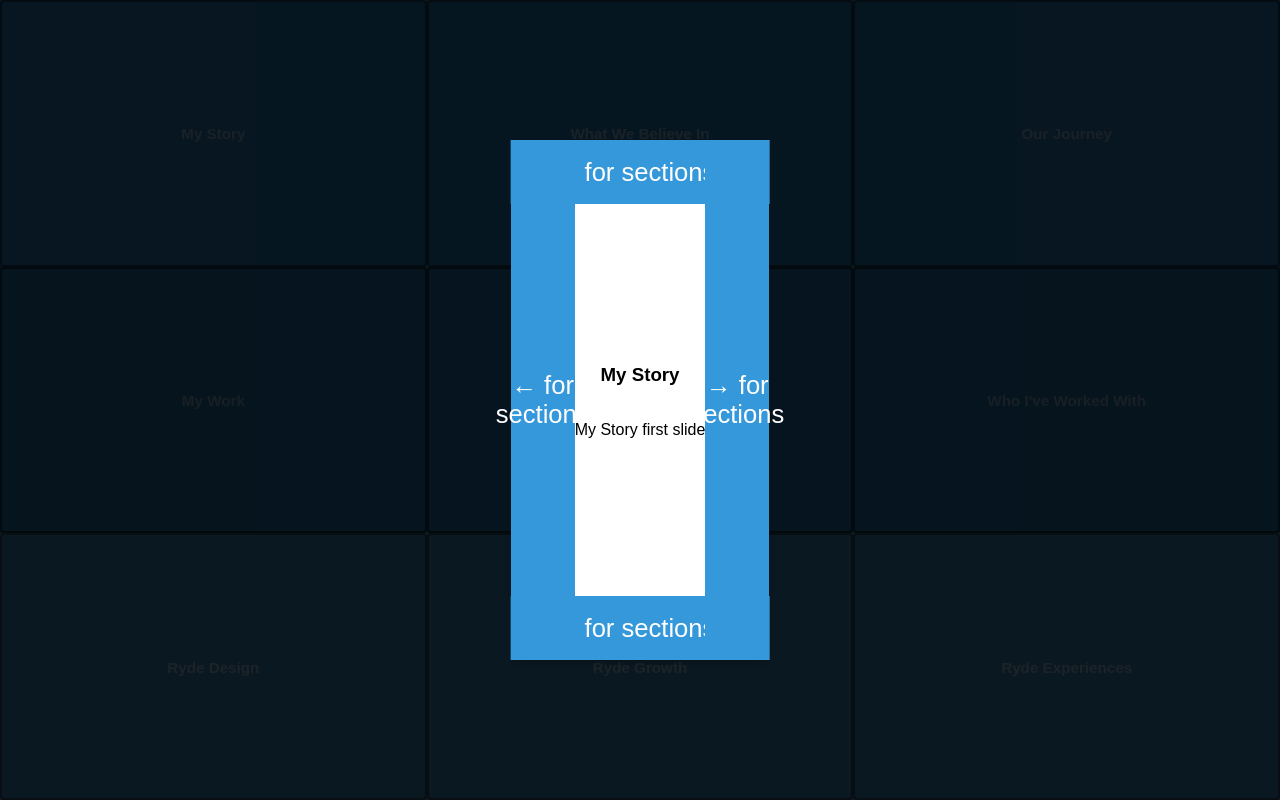
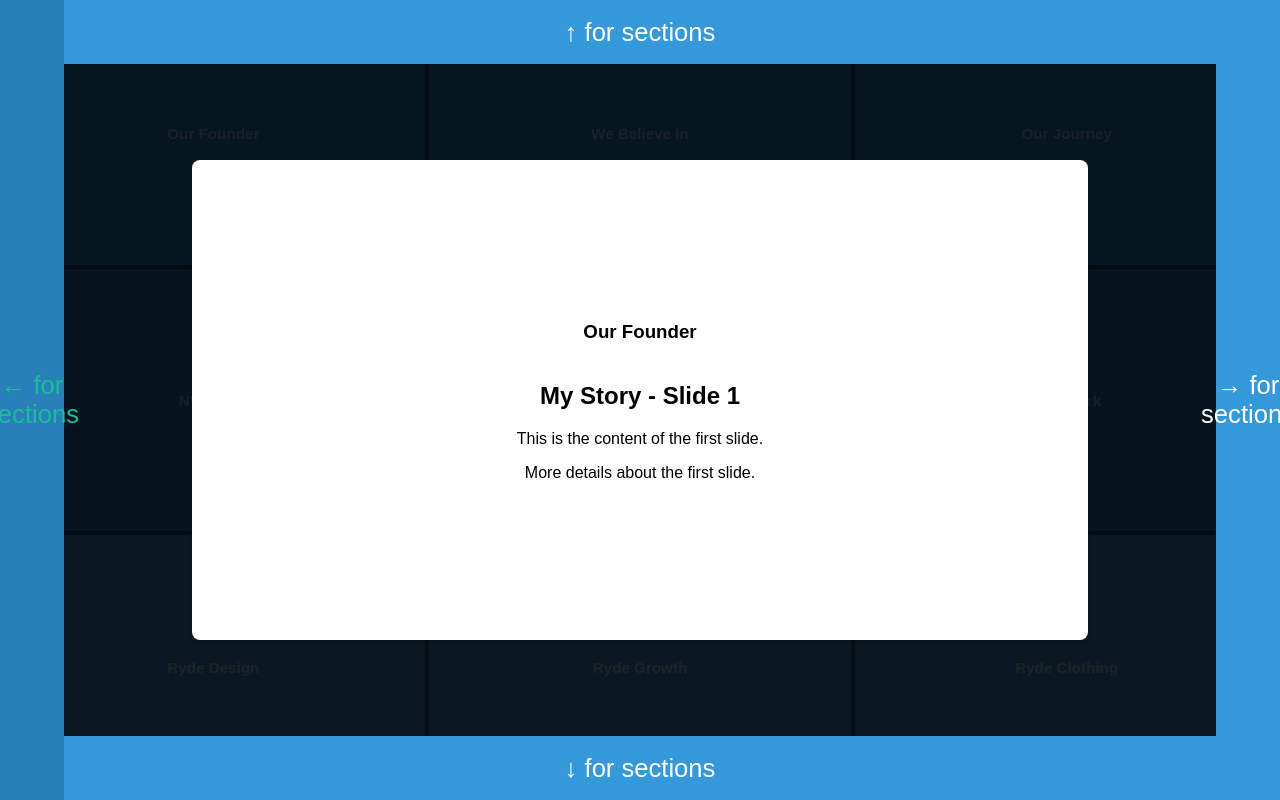
Before and after one commit to ImSteffi/ryde-international, a React (Vite) app in the folder src/ryde-international-frontend/: page / in a window 1280 px wide. Both pictures are taken after a click on the element 213 px from the left and 133 px from the top of the page. Built offline with nearby package versions, Linux system fonts and the light colour scheme.

Commit message:
refined design and enhanced code quality

```diff
--- a/src/ryde-international-frontend/src/App.jsx
+++ b/src/ryde-international-frontend/src/App.jsx
@@ -40,6 +40,7 @@ function App() {
     if (isMobile) {
       if (visibleSection === section) {
         setOpenCard(section);
+        setCurrentSlide(0);
         setVisibleSection(null);
       } else {
         setVisibleSection(section);
@@ -54,6 +55,7 @@ function App() {
     if (openCard && !event.target.closest(".card")) {
       setOpenCard(null);
       setVisibleSection(null);
+      setCurrentSlide(0);
     }
   };
 
@@ -87,7 +89,10 @@ function App() {
 
     const touchDistance = touchStartY.current - touchEndY.current;
 
-    if (touchDistance > 50 && currentSlide < content[openCard].slides.length - 1) {
+    if (
+      touchDistance > 50 &&
+      currentSlide < content[openCard].slides.length - 1
+    ) {
       setCurrentSlide((prev) => prev + 1);
     } else if (touchDistance < -50 && currentSlide > 0) {
       setCurrentSlide((prev) => prev - 1);
@@ -146,54 +151,387 @@ function App() {
     }
 
     setOpenCard(sectionOrder[row][col]);
-    setCurrentSlide(0); // Reset to the first slide when switching sections
+    setCurrentSlide(0);
   };
 
   const content = {
     sec1con1: {
-      title: "My Story",
+      title: "Our Founder",
       text: "As the founder of Ryde International, I started this journey with a vision to redefine the boundaries of global consulting. With over a decade of experience in the industry, my story is one of innovation, perseverance, and a relentless pursuit of excellence.",
-      slides: ["My Story first slide", "My Story second slide", "My Story third slide"],
+      slides: [
+        {
+          id: "slide1",
+          content: (
+            <div>
+              <h2>My Story - Slide 1</h2>
+              <p>This is the content of the first slide.</p>
+              <div className="additional-info">
+                <p>More details about the first slide.</p>
+              </div>
+            </div>
+          ),
+        },
+        {
+          id: "slide2",
+          content: (
+            <div>
+              <h2>My Story - Slide 2</h2>
+              <p>This is the content of the second slide.</p>
+              <div className="additional-info">
+                <p>More details about the second slide.</p>
+              </div>
+            </div>
+          ),
+        },
+        {
+          id: "slide3",
+          content: (
+            <div>
+              <h2>My Story - Slide 3</h2>
+              <p>This is the content of the third slide.</p>
+              <div className="additional-info">
+                <p>More details about the third slide.</p>
+              </div>
+            </div>
+          ),
+        },
+      ],
     },
     sec1con2: {
-      title: "What We Believe In",
+      title: "We Believe In",
       text: "At Ryde International, we believe in the power of collaboration, integrity, and innovation. Our core values guide everything we do, from the way we interact with clients to the solutions we deliver. We are committed to driving meaningful change for businesses worldwide.",
-      slides: ["What We Believe In first slide", "What We Believe In second slide", "What We Believe In third slide"],
+      slides: [
+        {
+          id: "slide1",
+          content: (
+            <div>
+              <h2>What We Believe In - Slide 1</h2>
+              <p>This is the content of the first slide.</p>
+              <div className="additional-info">
+                <p>More details about the first slide.</p>
+              </div>
+            </div>
+          ),
+        },
+        {
+          id: "slide2",
+          content: (
+            <div>
+              <h2>What We Believe In - Slide 2</h2>
+              <p>This is the content of the second slide.</p>
+              <div className="additional-info">
+                <p>More details about the second slide.</p>
+              </div>
+            </div>
+          ),
+        },
+        {
+          id: "slide3",
+          content: (
+            <div>
+              <h2>What We Believe In - Slide 3</h2>
+              <p>This is the content of the third slide.</p>
+              <div className="additional-info">
+                <p>More details about the third slide.</p>
+              </div>
+            </div>
+          ),
+        },
+      ],
     },
     sec1con3: {
       title: "Our Journey",
       text: "Our journey began with a single idea: to create a consulting firm that truly understands the unique challenges of today's global market. Over the years, we have grown into a trusted partner for businesses across various industries, providing them with the insights and strategies needed to thrive.",
-      slides: ["first slide", "second slide", "third slide"],
+      slides: [
+        {
+          id: "slide1",
+          content: (
+            <div>
+              <h2>Our Journey - Slide 1</h2>
+              <p>This is the content of the first slide.</p>
+              <div className="additional-info">
+                <p>More details about the first slide.</p>
+              </div>
+            </div>
+          ),
+        },
+        {
+          id: "slide2",
+          content: (
+            <div>
+              <h2>Our Journey - Slide 2</h2>
+              <p>This is the content of the second slide.</p>
+              <div className="additional-info">
+                <p>More details about the second slide.</p>
+              </div>
+            </div>
+          ),
+        },
+        {
+          id: "slide3",
+          content: (
+            <div>
+              <h2>Our Journey - Slide 3</h2>
+              <p>This is the content of the third slide.</p>
+              <div className="additional-info">
+                <p>More details about the third slide.</p>
+              </div>
+            </div>
+          ),
+        },
+      ],
     },
     sec2con1: {
-      title: "My Work",
+      title: "NWBrand",
       text: "Throughout my career, I have had the privilege of working with some of the most forward-thinking companies around the world. My work is centered on delivering actionable insights, sustainable growth strategies, and transformative solutions that empower businesses to succeed.",
-      slides: ["first slide", "second slide", "third slide"],
+      slides: [
+        {
+          id: "slide1",
+          content: (
+            <div>
+              <h2>My Work - Slide 1</h2>
+              <p>This is the content of the first slide.</p>
+              <div className="additional-info">
+                <p>More details about the first slide.</p>
+              </div>
+            </div>
+          ),
+        },
+        {
+          id: "slide2",
+          content: (
+            <div>
+              <h2>My Work - Slide 2</h2>
+              <p>This is the content of the second slide.</p>
+              <div className="additional-info">
+                <p>More details about the second slide.</p>
+              </div>
+            </div>
+          ),
+        },
+        {
+          id: "slide3",
+          content: (
+            <div>
+              <h2>My Work - Slide 3</h2>
+              <p>This is the content of the third slide.</p>
+              <div className="additional-info">
+                <p>More details about the third slide.</p>
+              </div>
+            </div>
+          ),
+        },
+      ],
     },
     sec2con2: {
-      title: "What Do We Do",
+      title: "What We Do",
       text: "Ryde International specializes in providing tailored consulting services that address the complex needs of modern businesses. From strategy development to digital transformation, we offer a comprehensive range of services designed to help our clients navigate the challenges of today's dynamic market environment.",
-      slides: ["first slide", "second slide", "third slide"],
+      slides: [
+        {
+          id: "slide1",
+          content: (
+            <div>
+              <h2>What Do We Do - Slide 1</h2>
+              <p>This is the content of the first slide.</p>
+              <div className="additional-info">
+                <p>More details about the first slide.</p>
+              </div>
+            </div>
+          ),
+        },
+        {
+          id: "slide2",
+          content: (
+            <div>
+              <h2>What Do We Do - Slide 2</h2>
+              <p>This is the content of the second slide.</p>
+              <div className="additional-info">
+                <p>More details about the second slide.</p>
+              </div>
+            </div>
+          ),
+        },
+        {
+          id: "slide3",
+          content: (
+            <div>
+              <h2>What Do We Do - Slide 3</h2>
+              <p>This is the content of the third slide.</p>
+              <div className="additional-info">
+                <p>More details about the third slide.</p>
+              </div>
+            </div>
+          ),
+        },
+      ],
     },
     sec2con3: {
-      title: "Who I've Worked With",
+      title: "Our Work",
       text: "Over the years, I have partnered with a diverse range of clients, from startups to Fortune 500 companies. My focus has always been on building long-lasting relationships that are based on trust, mutual respect, and a shared commitment to achieving outstanding results.",
-      slides: ["first slide", "second slide", "third slide"],
+      slides: [
+        {
+          id: "slide1",
+          content: (
+            <div>
+              <h2>Who I've Worked With - Slide 1</h2>
+              <p>This is the content of the first slide.</p>
+              <div className="additional-info">
+                <p>More details about the first slide.</p>
+              </div>
+            </div>
+          ),
+        },
+        {
+          id: "slide2",
+          content: (
+            <div>
+              <h2>Who I've Worked With - Slide 2</h2>
+              <p>This is the content of the second slide.</p>
+              <div className="additional-info">
+                <p>More details about the second slide.</p>
+              </div>
+            </div>
+          ),
+        },
+        {
+          id: "slide3",
+          content: (
+            <div>
+              <h2>Who I've Worked With - Slide 3</h2>
+              <p>This is the content of the third slide.</p>
+              <div className="additional-info">
+                <p>More details about the third slide.</p>
+              </div>
+            </div>
+          ),
+        },
+      ],
     },
     sec3con1: {
       title: "Ryde Design",
       text: "At Ryde International, design is at the heart of everything we do. Our design philosophy is about creating solutions that are not only functional but also visually compelling. We believe that great design can transform businesses and create meaningful connections with customers.",
-      slides: ["first slide", "second slide", "third slide"],
+      slides: [
+        {
+          id: "slide1",
+          content: (
+            <div>
+              <h2>Ryde Design - Slide 1</h2>
+              <p>This is the content of the first slide.</p>
+              <div className="additional-info">
+                <p>More details about the first slide.</p>
+              </div>
+            </div>
+          ),
+        },
+        {
+          id: "slide2",
+          content: (
+            <div>
+              <h2>Ryde Design - Slide 2</h2>
+              <p>This is the content of the second slide.</p>
+              <div className="additional-info">
+                <p>More details about the second slide.</p>
+              </div>
+            </div>
+          ),
+        },
+        {
+          id: "slide3",
+          content: (
+            <div>
+              <h2>Ryde Design - Slide 3</h2>
+              <p>This is the content of the third slide.</p>
+              <div className="additional-info">
+                <p>More details about the third slide.</p>
+              </div>
+            </div>
+          ),
+        },
+      ],
     },
     sec3con2: {
       title: "Ryde Growth",
-      text: "Growth is more than just expanding your business; it's about creating sustainable success. At Ryde International, we work closely with our clients to develop growth strategies that are innovative, data-driven, and tailored to their unique needs. We help businesses scale and succeed in today's competitive market.",
-      slides: ["first slide", "second slide", "third slide"],
+      text: "Growth is more than just expanding your business; it's about creating sustainable success. At Ryde International, we work` closely with our clients to develop growth strategies that are innovative, data-driven, and tailored to their unique needs. We help businesses scale and succeed in today's competitive market.",
+      slides: [
+        {
+          id: "slide1",
+          content: (
+            <div>
+              <h2>Ryde Growth - Slide 1</h2>
+              <p>This is the content of the first slide.</p>
+              <div className="additional-info">
+                <p>More details about the first slide.</p>
+              </div>
+            </div>
+          ),
+        },
+        {
+          id: "slide2",
+          content: (
+            <div>
+              <h2>Ryde Growth - Slide 2</h2>
+              <p>This is the content of the second slide.</p>
+              <div className="additional-info">
+                <p>More details about the second slide.</p>
+              </div>
+            </div>
+          ),
+        },
+        {
+          id: "slide3",
+          content: (
+            <div>
+              <h2>Ryde Growth - Slide 3</h2>
+              <p>This is the content of the third slide.</p>
+              <div className="additional-info">
+                <p>More details about the third slide.</p>
+              </div>
+            </div>
+          ),
+        },
+      ],
     },
     sec3con3: {
-      title: "Ryde Experiences",
+      title: "Ryde Clothing",
       text: "Creating memorable experiences is key to building lasting customer relationships. Ryde International specializes in designing experiences that resonate with your audience, from digital platforms to physical spaces. We help you create impactful, meaningful interactions that drive engagement and loyalty.",
-      slides: ["first slide", "second slide", "third slide"],
+      slides: [
+        {
+          id: "slide1",
+          content: (
+            <div>
+              <h2>Ryde Experiences - Slide 1</h2>
+              <p>This is the content of the first slide.</p>
+              <div className="additional-info">
+                <p>More details about the first slide.</p>
+              </div>
+            </div>
+          ),
+        },
+        {
+          id: "slide2",
+          content: (
+            <div>
+              <h2>Ryde Experiences - Slide 2</h2>
+              <p>This is the content of the second slide.</p>
+              <div className="additional-info">
+                <p>More details about the second slide.</p>
+              </div>
+            </div>
+          ),
+        },
+        {
+          id: "slide3",
+          content: (
+            <div>
+              <h2>Ryde Experiences - Slide 3</h2>
+              <p>This is the content of the third slide.</p>
+              <div className="additional-info">
+                <p>More details about the third slide.</p>
+              </div>
+            </div>
+          ),
+        },
+      ],
     },
   };
 
@@ -346,21 +684,31 @@ function App() {
           <div className="card">
             <h3>{content[openCard].title}</h3>
             <div className="content">
-              <div className="slide active">
-                <p>{content[openCard].slides[currentSlide]}</p>
-              </div>
+              {content[openCard].slides[currentSlide].content}
             </div>
             <div className="cardNavigation">
-              <button className="arrow up-arrow" onClick={() => navigateCard("up")}>
+              <button
+                className="arrow up-arrow"
+                onClick={() => navigateCard("up")}
+              >
                 ↑ for sections
               </button>
-              <button className="arrow down-arrow" onClick={() => navigateCard("down")}>
+              <button
+                className="arrow down-arrow"
+                onClick={() => navigateCard("down")}
+              >
                 ↓ for sections
               </button>
-              <button className="arrow left-arrow" onClick={() => navigateCard("left")}>
+              <button
+                className="arrow left-arrow"
+                onClick={() => navigateCard("left")}
+              >
                 ← for sections
               </button>
-              <button className="arrow right-arrow" onClick={() => navigateCard("right")}>
+              <button
+                className="arrow right-arrow"
+                onClick={() => navigateCard("right")}
+              >
                 → for sections
               </button>
             </div>
--- a/src/ryde-international-frontend/src/index.scss
+++ b/src/ryde-international-frontend/src/index.scss
@@ -145,11 +145,12 @@ html {
 }
 
 .card {
-  position: relative;
+  height: 60%;
+  width: 70%;
+  max-width: 1200px;
   background: white;
-  padding: 5%;
-  margin: 15%;
-  height: 65%;
+  padding: 20px;
+  margin: 20px;
   border-radius: 8px;
   box-shadow: 0 4px 8px rgba(0, 0, 0, 0.2);
   text-align: center;
@@ -157,7 +158,10 @@ html {
   flex-direction: column;
   align-items: center;
   justify-content: center;
+  box-sizing: border-box;
 }
+
+// ------------------------------------------------------------------------------ //
 
 .sliderContainer {
   position: relative;
```
